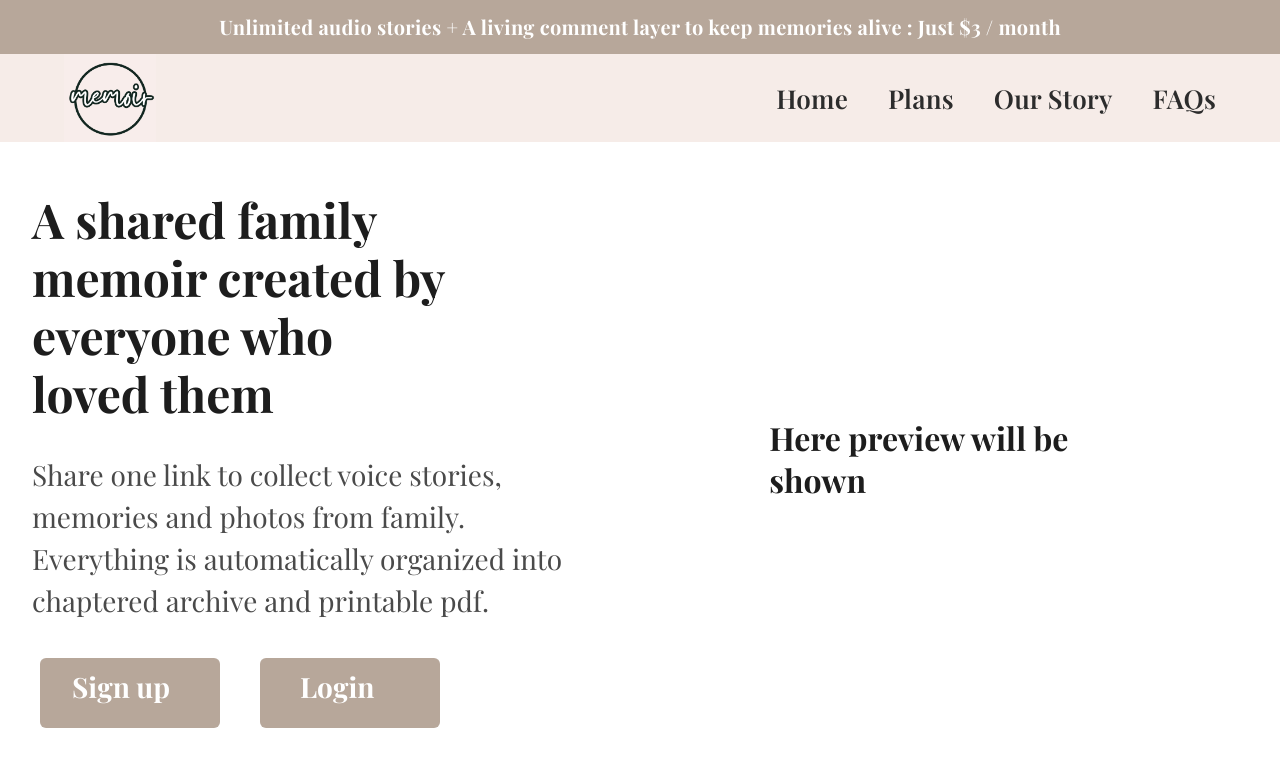
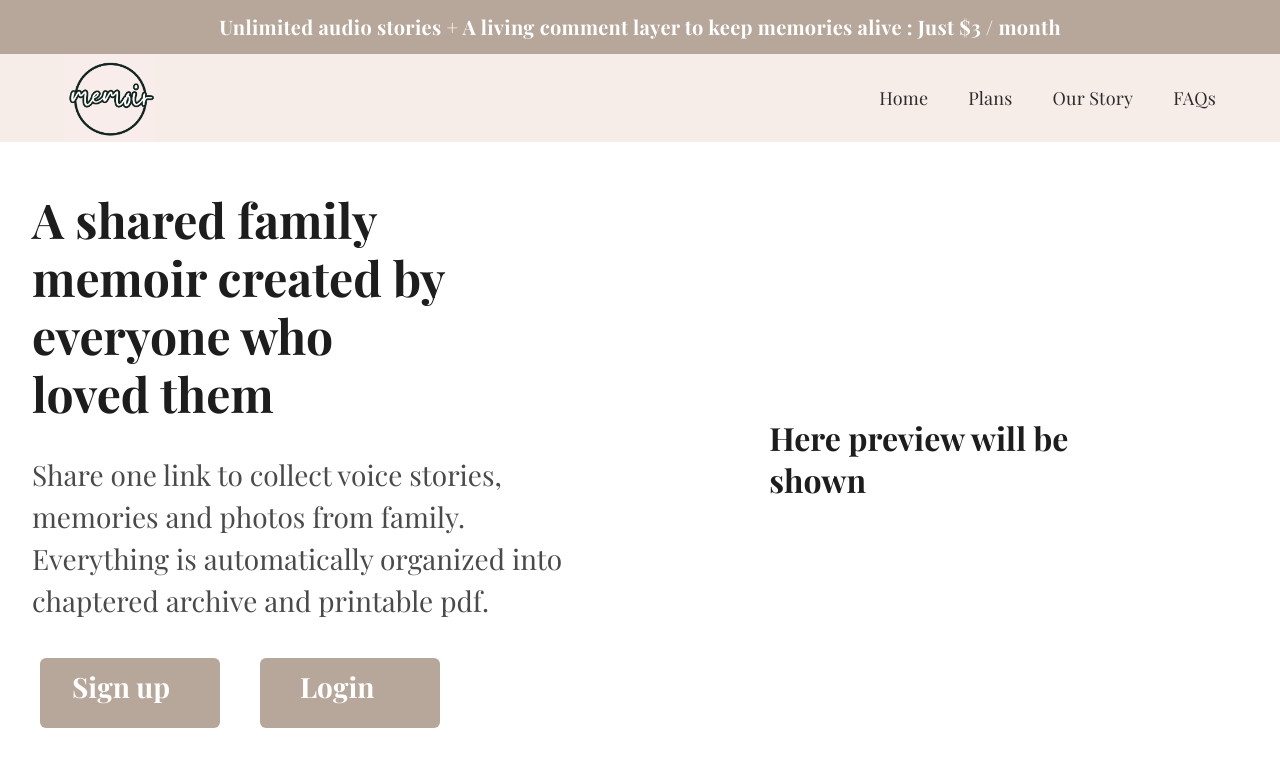
Before and after one commit to ahmadakram7018-a11y/memoir-frontend, a Next.js app in the folder frontend/: page / in a window 1280 px wide. Shown: the top 766 px of the page. Built offline with nearby package versions, Linux system fonts and the light colour scheme.

Commit message:
Make Home clickable so from every page it can take back to landing page

```diff
--- a/frontend/components/Navbar.tsx
+++ b/frontend/components/Navbar.tsx
@@ -1,16 +1,29 @@
 import Logo from "./Logo";
+import Link from "next/link";
 
 export default function Navbar() {
   return (
     <nav className="flex items-center justify-between px-16 py-3 h-22 bg-[#F6ECE8]">
+
       <Logo />
 
-      <ul className="flex gap-10 text-[26px] font-semibold text-[#2C2C2C] tracking-[0.2px]">
-        <li>Home</li>
-        <li>Plans</li>
-        <li>Our Story</li>
-        <li>FAQs</li>
+      <ul className="flex items-center gap-10 text-[18px] font-medium text-[#2C2C2C] tracking-[0.2px]">
+        <li>
+          <Link href="/" className="hover:text-[#B7A79A] transition">
+            Home
+          </Link>
+        </li>
+        <li>
+          Plans
+        </li>
+        <li>
+          Our Story
+        </li>
+        <li>
+          FAQs
+        </li>
       </ul>
+
     </nav>
   );
 }
```
